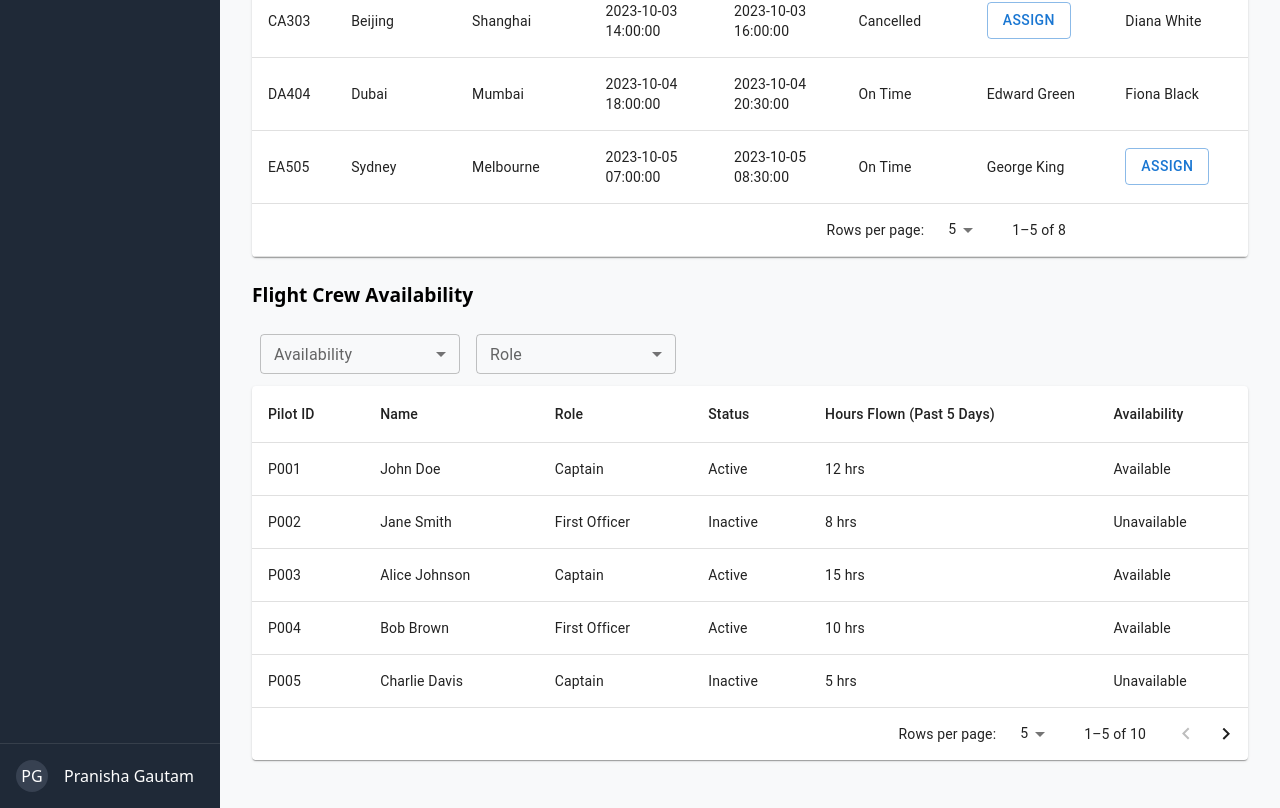
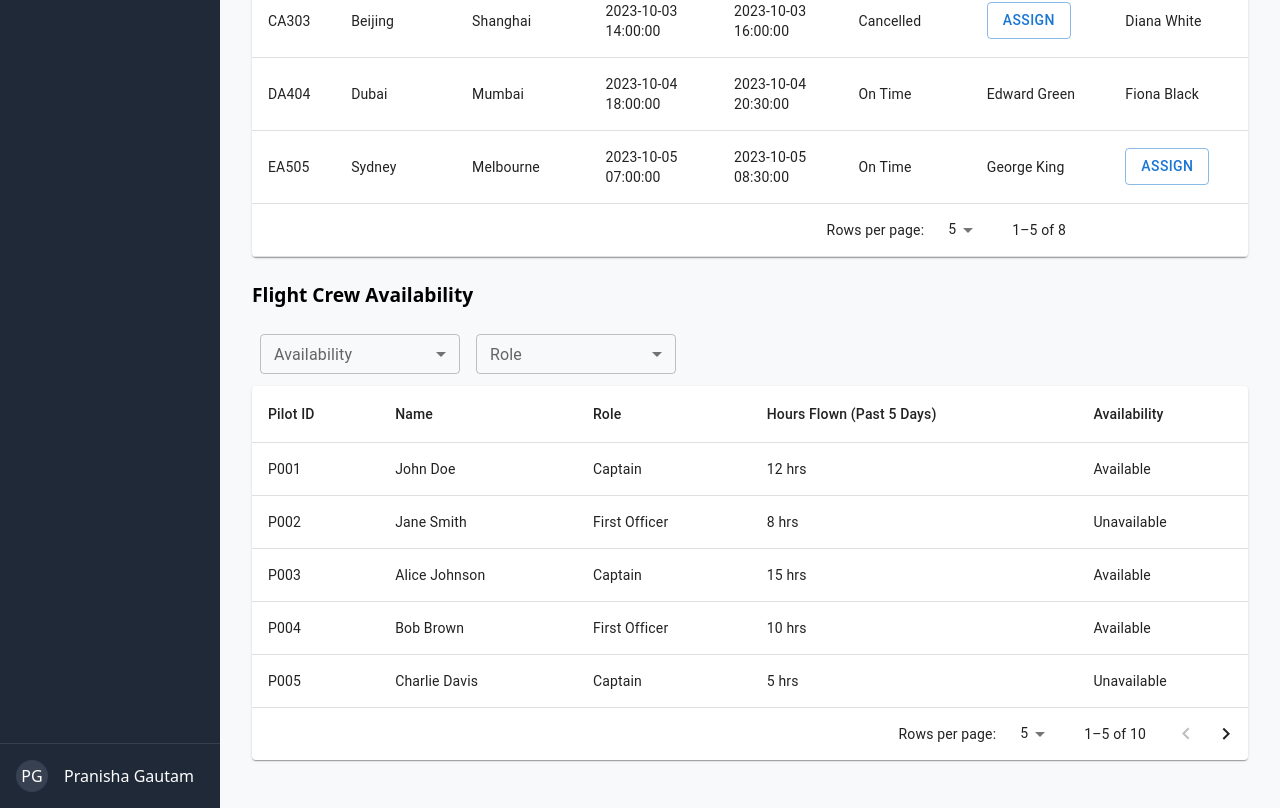
Before and after one commit to PranishaGautam/pilot-roster, a React (Vite) app: page /dashboard in a window 1280 px wide. Shown: the part 740-1548 px from the top of the page. Built offline with nearby package versions, Linux system fonts and the light colour scheme; some icons are missing.

Commit message:
Updated flight crew table to remove status

```diff
--- a/src/client/components/FlightCrewAvailabilityTable.tsx
+++ b/src/client/components/FlightCrewAvailabilityTable.tsx
@@ -29,7 +29,6 @@ const FlightCrewAvailabilityTable = () => {
             firstName: 'John',
             lastName: 'Doe',
             role: 'Captain',
-            status: 'Active',
             hoursFlown: 12,
             availability: 'Available',
         },
@@ -38,7 +37,6 @@ const FlightCrewAvailabilityTable = () => {
             firstName: 'Jane',
             lastName: 'Smith',
             role: 'First Officer',
-            status: 'Inactive',
             hoursFlown: 8,
             availability: 'Unavailable',
         },
@@ -47,7 +45,6 @@ const FlightCrewAvailabilityTable = () => {
             firstName: 'Alice',
             lastName: 'Johnson',
             role: 'Captain',
-            status: 'Active',
             hoursFlown: 15,
             availability: 'Available',
         },
@@ -56,7 +53,6 @@ const FlightCrewAvailabilityTable = () => {
             firstName: 'Bob',
             lastName: 'Brown',
             role: 'First Officer',
-            status: 'Active',
             hoursFlown: 10,
             availability: 'Available',
         },
@@ -65,7 +61,6 @@ const FlightCrewAvailabilityTable = () => {
             firstName: 'Charlie',
             lastName: 'Davis',
             role: 'Captain',
-            status: 'Inactive',
             hoursFlown: 5,
             availability: 'Unavailable',
         },
@@ -74,7 +69,6 @@ const FlightCrewAvailabilityTable = () => {
             firstName: 'David',
             lastName: 'Wilson',
             role: 'First Officer',
-            status: 'Active',
             hoursFlown: 20,
             availability: 'Available',
         },
@@ -83,7 +77,6 @@ const FlightCrewAvailabilityTable = () => {
             firstName: 'Eve',
             lastName: 'Garcia',
             role: 'Captain',
-            status: 'Active',
             hoursFlown: 18,
             availability: 'Available',
         },
@@ -92,7 +85,6 @@ const FlightCrewAvailabilityTable = () => {
             firstName: 'Frank',
             lastName: 'Martinez',
             role: 'First Officer',
-            status: 'Inactive',
             hoursFlown: 7,
             availability: 'Unavailable',
         },
@@ -101,7 +93,6 @@ const FlightCrewAvailabilityTable = () => {
             firstName: 'Grace',
             lastName: 'Hernandez',
             role: 'Captain',
-            status: 'Active',
             hoursFlown: 14,
             availability: 'Available',
         },
@@ -110,7 +101,6 @@ const FlightCrewAvailabilityTable = () => {
             firstName: 'Henry',
             lastName: 'Lopez',
             role: 'First Officer',
-            status: 'Active',
             hoursFlown: 11,
             availability: 'Available',
         },
@@ -218,7 +208,6 @@ const FlightCrewAvailabilityTable = () => {
                             <TableCell>Pilot ID</TableCell>
                             <TableCell>Name</TableCell>
                             <TableCell>Role</TableCell>
-                            <TableCell>Status</TableCell>
                             <TableCell>Hours Flown (Past 5 Days)</TableCell>
                             <TableCell>Availability</TableCell>
                         </TableRow>
@@ -229,7 +218,6 @@ const FlightCrewAvailabilityTable = () => {
                                 <TableCell>{crew.id}</TableCell>
                                 <TableCell>{`${crew.firstName} ${crew.lastName}`}</TableCell>
                                 <TableCell>{crew.role}</TableCell>
-                                <TableCell>{crew.status}</TableCell>
                                 <TableCell>{crew.hoursFlown} hrs</TableCell>
                                 <TableCell>{crew.availability}</TableCell>
                             </TableRow>
```
